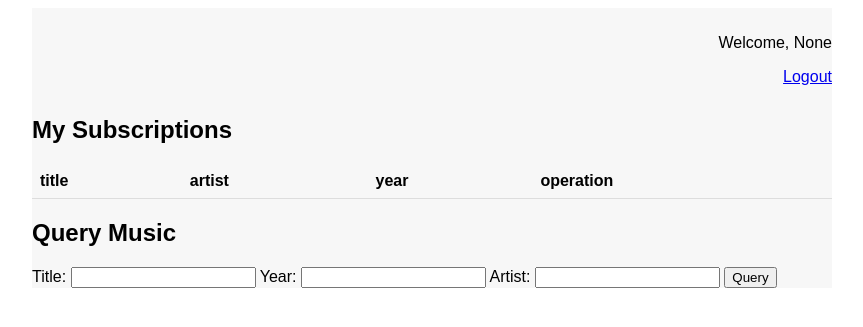
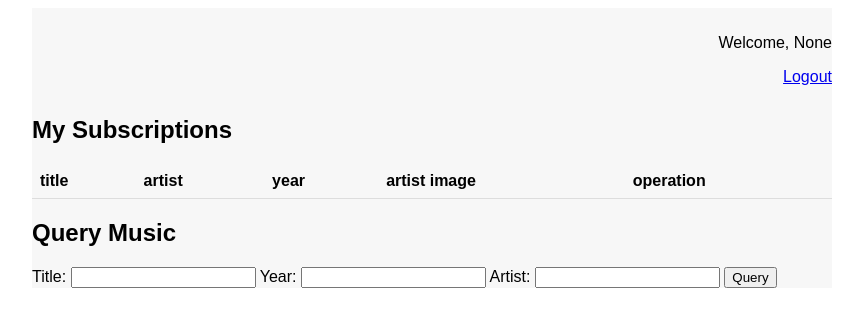
Before and after one commit to Betroot/Task1, a Flask app: page /forum in a window 1280 px wide. Shown: the top 327 px of the page, without its empty margins (208-1071 px from the left). Run offline with Flask 2, Linux system fonts and the light colour scheme; data that the repository does not hold is empty; parts of the project's set-up code (start-up, migrations or seed data) failed here and were passed over.

Commit message:
subscribe

```diff
--- a/main.py
+++ b/main.py
@@ -111,9 +111,9 @@ def subscribe():
     year = request.get_json()['year']
     artist = request.get_json()['artist']
     email = session.get('email')
-
+    img_url = request.get_json()['img_url']
     utils.create_subscribe_table()
-    utils.insert_subscribe(email,title,year,artist)
+    utils.insert_subscribe(email,title,year,artist,img_url)
     return jsonify({'success': True})
 
 @app.route('/get_subscription', methods=['GET'])
@@ -122,10 +122,12 @@ def get_subscription():
     response = utils.query_subscription_by_email(email)
     music_list = []
     for item in response['Items']:
+
         music_info = {
             'title': item['title'],
             'year': item['year'],
-            'artist': item['artist']
+            'artist': item['artist'],
+            'img_url': item['img_url']
         }
         music_list.append(music_info)
     return jsonify(music_list)
--- a/templates/forum.html
+++ b/templates/forum.html
@@ -52,6 +52,7 @@
             <th>title</th>
             <th>artist</th>
             <th>year</th>
+            <th>artist image</th>
             <th>operation</th>
           </tr>
         </thead>
@@ -98,6 +99,14 @@
           const yearCell = document.createElement("td");
           yearCell.textContent = subscription.year;
           row.appendChild(yearCell);
+
+          const ImageCell = document.createElement("td");
+          const Image = document.createElement("img");
+          Image.src = subscription.img_url;
+          Image.style.width = "50px"; // Set image width here
+          Image.style.height = "50px"; // Set image height here
+          ImageCell.appendChild(Image);
+          row.appendChild(ImageCell);
 
           const operationCell = document.createElement("td");
           operationCell.textContent = "";
@@ -203,7 +212,8 @@
         body: JSON.stringify({
           title: result.title,
           artist: result.artist,
-          year: result.year
+          year: result.year,
+          img_url:  result.image_url
         })
       }
       ).then(response => response.json())
--- a/utils.py
+++ b/utils.py
@@ -67,9 +67,9 @@ def is_email_exist(email):
         return True
     return False
 
-def insert_subscribe(email, title, year, artist):
+def insert_subscribe(email, title, year, artist, img_url):
     table = dynamodb.Table('subscribe')
-    table.put_item(Item={'email': email, 'title': title, 'year': year, 'artist': artist})
+    table.put_item(Item={'email': email, 'title': title, 'year': year, 'artist': artist, 'img_url': img_url})
 
 def query_subscription_by_email(email):
     table = dynamodb.Table('subscribe')
@@ -77,6 +77,8 @@ def query_subscription_by_email(email):
         KeyConditionExpression=Key('email').eq(email)
     )
     return response
+
+
 def insert_user(email, username, password):
     table = dynamodb.Table('login')
     table.put_item(Item={'email': email, 'user_name': username, 'password': password})
```
